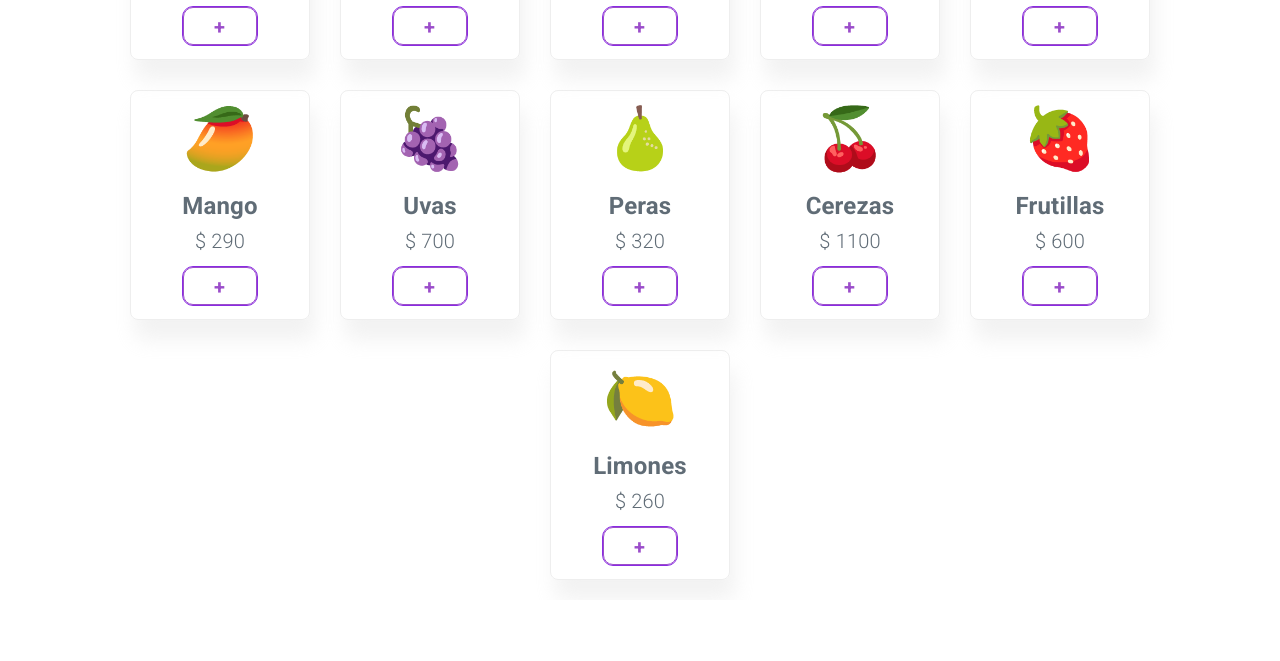
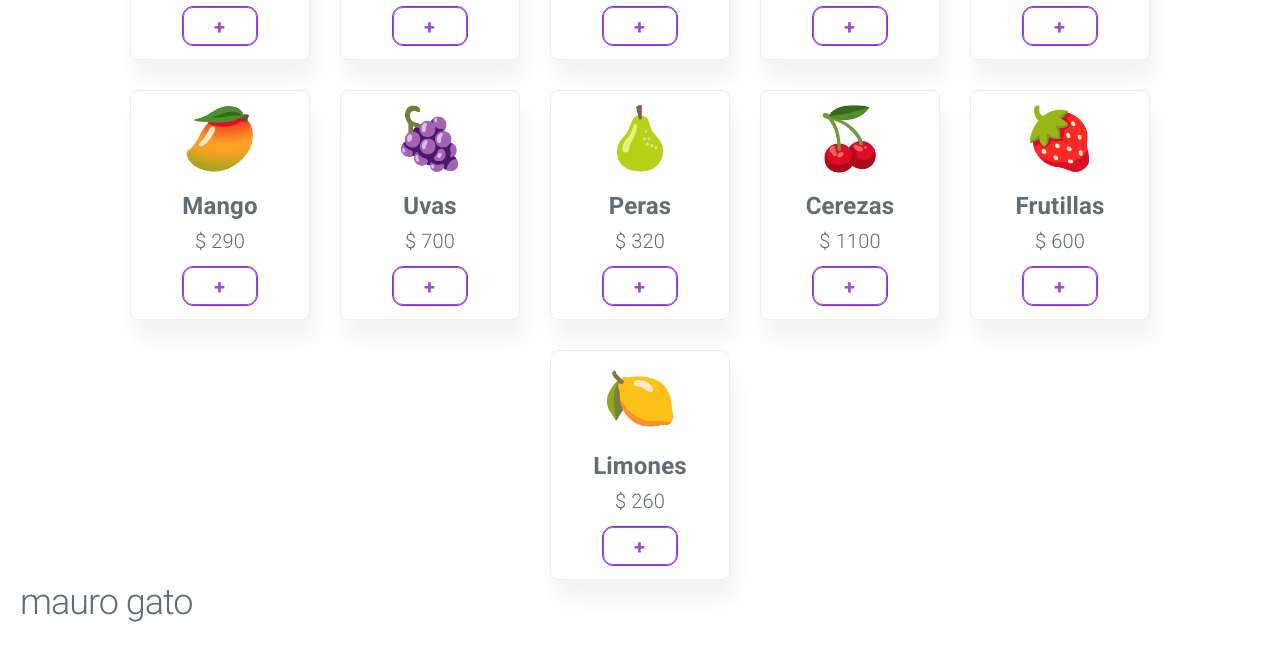
Before and after one commit to SantiagoMagistral/clase-7, a plain HTML site: page mandafruta.com - Terminado/index.html in a window 1280 px wide. Shown: the part 617-1278 px from the top of the page. Before the commit the page ends 1217 px from the top, so only its background shows below. Drawn offline with nearby package versions, Linux system fonts and the light colour scheme; some packages are replaced by stand-ins of ours; a script that the page names is missing.

Commit message:
Carga de c7

```diff
--- a/mandafruta.com - Terminado/index.html
+++ b/mandafruta.com - Terminado/index.html
@@ -24,6 +24,9 @@
         <div class="container">
             <!-- Aquí va todo lo dinámico -->
         </div>
+        <div>
+            <h2>mauro gato</h2>
+        </div>
     </main>
 </body>
 </html>
```
